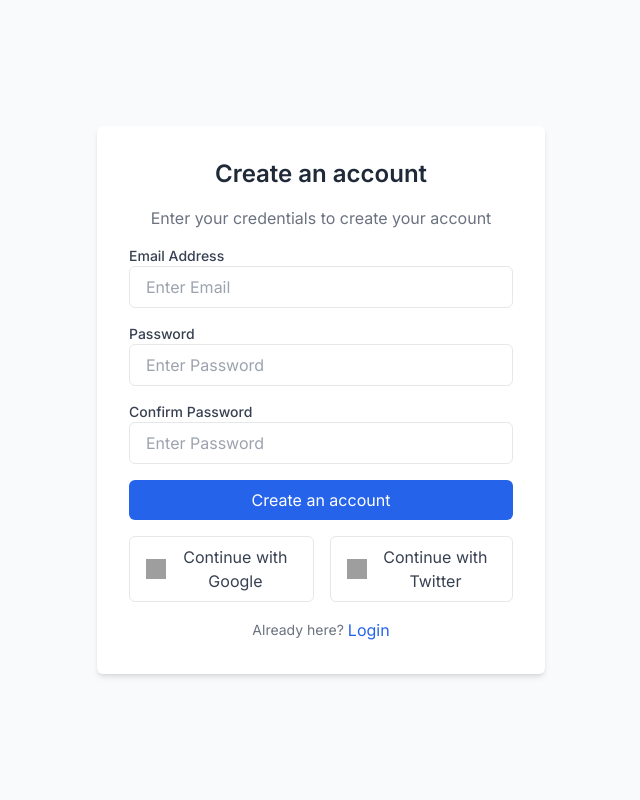
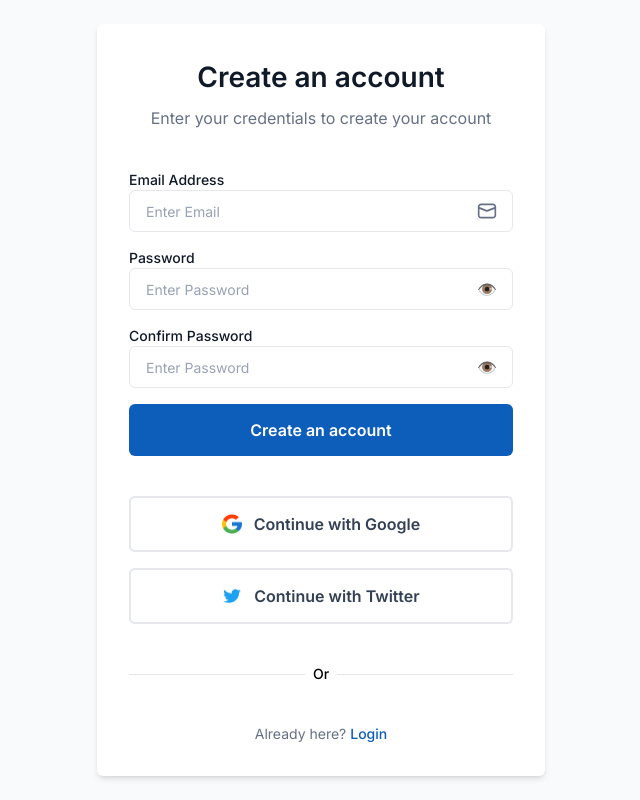
Before and after one commit to Yusasive/login-accessment, a Next.js app: page /register in a window 1280 px wide. Shown: the whole page, without its empty margins (319-959 px from the left). Built offline with nearby package versions, Linux system fonts and the light colour scheme; grey boxes are pictures that could not be loaded.

Commit message:
app/register/page.tsx

```diff
--- a/app/register/page.tsx
+++ b/app/register/page.tsx
@@ -1,39 +1,208 @@
-import React from 'react';
+"use client";
+import Link from "next/link";
+import React, { useState } from "react";
 
 const RegisterPage: React.FC = () => {
+  const [passwordVisible, setPasswordVisible] = useState(false);
+  const [loading, setLoading] = useState(false);
+  const togglePasswordVisibility = () => {
+    setPasswordVisible((prev) => !prev);
+  };
+
+  const handleLogin = (e: React.FormEvent) => {
+    e.preventDefault();
+    setLoading(true);
+    setTimeout(() => {
+      setLoading(false);
+    }, 2000);
+  };
+
   return (
     <div className="flex items-center justify-center min-h-screen bg-gray-50">
-      <div className="w-full max-w-md p-8 space-y-4 bg-white rounded-md shadow-md">
-        <h2 className="text-2xl font-semibold text-center text-gray-800">Create an account</h2>
-        <p className="text-center text-gray-500">Enter your credentials to create your account</p>
+      <div className="w-full max-w-md p-8 space-y-10 bg-white rounded-md shadow-md">
+        <div className="space-y-2">
+          <h2 className="text-[28px] font-semibold text-center text-[#101928]">
+            Create an account
+          </h2>
+          <p className="text-center text-[#667185] text-base font-normal">
+            Enter your credentials to create your account
+          </p>
+        </div>
         <form className="space-y-4">
           <div>
-            <label className="block text-sm font-medium text-gray-700">Email Address</label>
-            <input type="email" placeholder="Enter Email" className="w-full px-4 py-2 border rounded-md focus:ring focus:ring-blue-200" />
+            <label className="block text-sm font-medium text-[#101928]">
+              Email Address
+            </label>
+            <div className="relative">
+              <input
+                type="email"
+                placeholder="Enter Email"
+                className="w-full px-4 py-2 border text-black rounded-md focus:ring focus:ring-blue-200 placeholder:text-[#98A2B3] placeholder:text-sm placeholder:font-normal"
+              />
+              <span className="absolute inset-y-0 right-4 flex items-center">
+                <svg
+                  width="20"
+                  height="16"
+                  viewBox="0 0 20 16"
+                  fill="none"
+                  xmlns="http://www.w3.org/2000/svg">
+                  <path
+                    fill-rule="evenodd"
+                    clip-rule="evenodd"
+                    d="M15.8335 15.5C17.6744 15.5 19.1668 14.0076 19.1668 12.1667V4.68557C19.1671 4.67283 19.1671 4.66005 19.1668 4.64725V3.83333C19.1668 1.99238 17.6744 0.5 15.8335 0.5H4.16681C2.32586 0.5 0.833474 1.99238 0.833474 3.83333V4.64726C0.833177 4.66005 0.833179 4.67282 0.833474 4.68556V12.1667C0.833474 14.0076 2.32586 15.5 4.16681 15.5H15.8335ZM2.50014 12.1667C2.50014 13.0871 3.24633 13.8333 4.16681 13.8333H15.8335C16.7539 13.8333 17.5001 13.0871 17.5001 12.1667V5.89753L11.2381 8.40234C10.4434 8.72022 9.55687 8.72022 8.76217 8.40234L2.50014 5.89753V12.1667ZM10.6191 6.85488L17.5001 4.10247V3.83333C17.5001 2.91286 16.7539 2.16667 15.8335 2.16667H4.16681C3.24633 2.16667 2.50014 2.91286 2.50014 3.83333V4.10247L9.38116 6.85488C9.77851 7.01382 10.2218 7.01382 10.6191 6.85488Z"
+                    fill="#667185"
+                  />
+                </svg>
+              </span>
+            </div>
           </div>
           <div>
-            <label className="block text-sm font-medium text-gray-700">Password</label>
-            <input type="password" placeholder="Enter Password" className="w-full px-4 py-2 border rounded-md focus:ring focus:ring-blue-200" />
+            <label className="block text-sm font-medium text-[#101928]">
+              Password
+            </label>
+            <div className="relative">
+              <input
+                type={passwordVisible ? "text" : "password"}
+                placeholder="Enter Password"
+                className="w-full px-4 py-2 border text-black rounded-md focus:ring focus:ring-blue-200 placeholder:text-[#98A2B3] placeholder:text-sm placeholder:font-normal"
+              />
+              <span
+                className="absolute inset-y-0 right-4 flex items-center cursor-pointer"
+                onClick={togglePasswordVisibility}>
+                {passwordVisible ? (
+                  <svg
+                    width="18"
+                    height="16"
+                    viewBox="0 0 18 16"
+                    fill="none"
+                    xmlns="http://www.w3.org/2000/svg">
+                    <path
+                      d="M16.2556 0.744078C16.5811 1.06951 16.5811 1.59715 16.2556 1.92259L2.9223 15.2559C2.59687 15.5814 2.06923 15.5814 1.74379 15.2559C1.41836 14.9305 1.41836 14.4028 1.74379 14.0774L15.0771 0.744078C15.4026 0.418641 15.9302 0.418641 16.2556 0.744078Z"
+                      fill="#667185"
+                    />
+                    <path
+                      d="M12.166 2.4767C11.2274 2.03469 10.1691 1.75 8.9997 1.75C6.54629 1.75 4.58202 3.00308 3.18604 4.33307C1.78685 5.66611 0.878967 7.14973 0.519581 7.7915C0.284063 8.21207 0.256012 8.71426 0.449336 9.16031C0.584347 9.47181 0.813951 9.95437 1.15237 10.5143C1.39041 10.9082 1.9027 11.0346 2.29659 10.7965C2.69049 10.5585 2.81683 10.0462 2.57879 9.65232C2.3066 9.20192 2.11772 8.81241 2.00316 8.55369C2.34129 7.95778 3.14208 6.67693 4.33569 5.53975C5.56858 4.36513 7.14141 3.41667 8.9997 3.41667C9.66808 3.41667 10.2995 3.53937 10.8915 3.75116L12.166 2.4767Z"
+                      fill="#667185"
+                    />
+                    <path
+                      d="M13.7418 5.61491C14.8923 6.73288 15.6655 7.97087 15.9962 8.55369C15.8817 8.81241 15.6928 9.20192 15.4206 9.65232C15.1826 10.0462 15.3089 10.5585 15.7028 10.7965C16.0967 11.0346 16.609 10.9082 16.847 10.5143C17.1855 9.95437 17.4151 9.47181 17.5501 9.1603C17.7434 8.71426 17.7153 8.21207 17.4798 7.7915C17.1297 7.16625 16.2589 5.74193 14.9204 4.43629L13.7418 5.61491Z"
+                      fill="#667185"
+                    />
+                    <path
+                      d="M8.99971 4.66667C9.30256 4.66667 9.59786 4.69898 9.88236 4.76034L8.1675 6.47519C7.45625 6.7262 6.89258 7.28987 6.64157 8.00112L4.92672 9.71597C4.86536 9.43148 4.83305 9.13618 4.83305 8.83333C4.83305 6.53215 6.69853 4.66667 8.99971 4.66667Z"
+                      fill="#667185"
+                    />
+                    <path
+                      d="M8.99971 11.3333C8.70732 11.3333 8.42665 11.2831 8.16585 11.1909L6.91498 12.4418C7.52815 12.7968 8.2402 13 8.99971 13C11.3009 13 13.1664 11.1345 13.1664 8.83333C13.1664 8.07382 12.9632 7.36177 12.6081 6.74859L11.3573 7.99947C11.4495 8.26027 11.4997 8.54094 11.4997 8.83333C11.4997 10.214 10.3804 11.3333 8.99971 11.3333Z"
+                      fill="#667185"
+                    />
+                  </svg>
+                ) : (
+                  "👁️"
+                )}
+              </span>
+            </div>
           </div>
           <div>
-            <label className="block text-sm font-medium text-gray-700">Confirm Password</label>
-            <input type="password" placeholder="Enter Password" className="w-full px-4 py-2 border rounded-md focus:ring focus:ring-blue-200" />
+            <label className="block text-sm font-medium text-[#101928]">
+             Confirm Password
+            </label>
+            <div className="relative">
+              <input
+                type={passwordVisible ? "text" : "password"}
+                placeholder="Enter Password"
+                className="w-full px-4 py-2 border text-black rounded-md focus:ring focus:ring-blue-200 placeholder:text-[#98A2B3] placeholder:text-sm placeholder:font-normal"
+              />
+              <span
+                className="absolute inset-y-0 right-4 flex items-center cursor-pointer"
+                onClick={togglePasswordVisibility}>
+                {passwordVisible ? (
+                  <svg
+                    width="18"
+                    height="16"
+                    viewBox="0 0 18 16"
+                    fill="none"
+                    xmlns="http://www.w3.org/2000/svg">
+                    <path
+                      d="M16.2556 0.744078C16.5811 1.06951 16.5811 1.59715 16.2556 1.92259L2.9223 15.2559C2.59687 15.5814 2.06923 15.5814 1.74379 15.2559C1.41836 14.9305 1.41836 14.4028 1.74379 14.0774L15.0771 0.744078C15.4026 0.418641 15.9302 0.418641 16.2556 0.744078Z"
+                      fill="#667185"
+                    />
+                    <path
+                      d="M12.166 2.4767C11.2274 2.03469 10.1691 1.75 8.9997 1.75C6.54629 1.75 4.58202 3.00308 3.18604 4.33307C1.78685 5.66611 0.878967 7.14973 0.519581 7.7915C0.284063 8.21207 0.256012 8.71426 0.449336 9.16031C0.584347 9.47181 0.813951 9.95437 1.15237 10.5143C1.39041 10.9082 1.9027 11.0346 2.29659 10.7965C2.69049 10.5585 2.81683 10.0462 2.57879 9.65232C2.3066 9.20192 2.11772 8.81241 2.00316 8.55369C2.34129 7.95778 3.14208 6.67693 4.33569 5.53975C5.56858 4.36513 7.14141 3.41667 8.9997 3.41667C9.66808 3.41667 10.2995 3.53937 10.8915 3.75116L12.166 2.4767Z"
+                      fill="#667185"
+                    />
+                    <path
+                      d="M13.7418 5.61491C14.8923 6.73288 15.6655 7.97087 15.9962 8.55369C15.8817 8.81241 15.6928 9.20192 15.4206 9.65232C15.1826 10.0462 15.3089 10.5585 15.7028 10.7965C16.0967 11.0346 16.609 10.9082 16.847 10.5143C17.1855 9.95437 17.4151 9.47181 17.5501 9.1603C17.7434 8.71426 17.7153 8.21207 17.4798 7.7915C17.1297 7.16625 16.2589 5.74193 14.9204 4.43629L13.7418 5.61491Z"
+                      fill="#667185"
+                    />
+                    <path
+                      d="M8.99971 4.66667C9.30256 4.66667 9.59786 4.69898 9.88236 4.76034L8.1675 6.47519C7.45625 6.7262 6.89258 7.28987 6.64157 8.00112L4.92672 9.71597C4.86536 9.43148 4.83305 9.13618 4.83305 8.83333C4.83305 6.53215 6.69853 4.66667 8.99971 4.66667Z"
+                      fill="#667185"
+                    />
+                    <path
+                      d="M8.99971 11.3333C8.70732 11.3333 8.42665 11.2831 8.16585 11.1909L6.91498 12.4418C7.52815 12.7968 8.2402 13 8.99971 13C11.3009 13 13.1664 11.1345 13.1664 8.83333C13.1664 8.07382 12.9632 7.36177 12.6081 6.74859L11.3573 7.99947C11.4495 8.26027 11.4997 8.54094 11.4997 8.83333C11.4997 10.214 10.3804 11.3333 8.99971 11.3333Z"
+                      fill="#667185"
+                    />
+                  </svg>
+                ) : (
+                  "👁️"
+                )}
+              </span>
+            </div>
           </div>
-          <button type="submit" className="w-full py-2 text-white bg-blue-600 rounded-md hover:bg-blue-700">Create an account</button>
+          <button
+            type="submit"
+            className="w-full py-3.5 flex items-center justify-center text-white bg-[#0D5EBA] rounded-md hover:bg-blue-700 text-base font-semibold"
+            disabled={loading}>
+            {loading ? (
+              <svg
+                className="w-5 h-5 mr-2 text-white animate-spin"
+                xmlns="http://www.w3.org/2000/svg"
+                fill="none"
+                viewBox="0 0 24 24">
+                <circle
+                  className="opacity-25"
+                  cx="12"
+                  cy="12"
+                  r="10"
+                  stroke="currentColor"
+                  strokeWidth="4"></circle>
+                <path
+                  className="opacity-75"
+                  fill="currentColor"
+                  d="M4 12a8 8 0 018-8v8H4z"></path>
+              </svg>
+            ) : (
+              "Create an account"
+            )}
+          </button>
         </form>
-        <div className="flex items-center justify-center space-x-4 mt-4">
-          <button className="flex items-center px-4 py-2 text-gray-700 border rounded-md hover:bg-gray-50">
-            <img src="/google-icon.svg" alt="Google" className="w-5 h-5 mr-2" />
-            Continue with Google
-          </button>
-          <button className="flex items-center px-4 py-2 text-gray-700 border rounded-md hover:bg-gray-50">
-            <img src="/twitter-icon.svg" alt="Twitter" className="w-5 h-5 mr-2" />
-            Continue with Twitter
-          </button>
+        <div className="flex flex-col space-y-4 w-full">
+          <div className="flex border-[2px] rounded-md hover:bg-gray-100">
+            <button className="flex mx-auto items-center px-4 py-3.5 text-[#344054] text-base font-semibold">
+              <img src="/google.png" alt="Google" className="w-5 h-5 mr-3 " />
+              <span>Continue with Google</span>
+            </button>
+          </div>
+          <div className="flex border-[2px] rounded-md hover:bg-gray-100">
+            <button className="flex mx-auto items-center px-4 py-3.5 text-[#344054] text-base font-semibold">
+              <img src="/twitter.png" alt="Twitter" className="w-5 h-5 mr-3" />
+              <span> Continue with Twitter</span>
+            </button>
+          </div>
+        </div>
+        <div className="flex items-center justify-between">
+          <hr className="flex-grow border-gray-200 border-1" />
+          <span className="px-2 text-sm font-medium text-[#000000]">Or</span>
+          <hr className="flex-grow border-gray-200 border-1" />
         </div>
         <div className="flex items-center justify-center mt-6">
-          <span className="text-sm text-gray-500">Already here?</span>
-          <a href="#" className="ml-1 text-blue-600">Login</a>
+          <span className="text-sm text-[#667185]">Already here? </span>
+          <Link
+            href="/login"
+            className="ml-1 text-sm font-medium text-[#0D5EBA]">
+            Login
+          </Link>
         </div>
       </div>
     </div>
```
